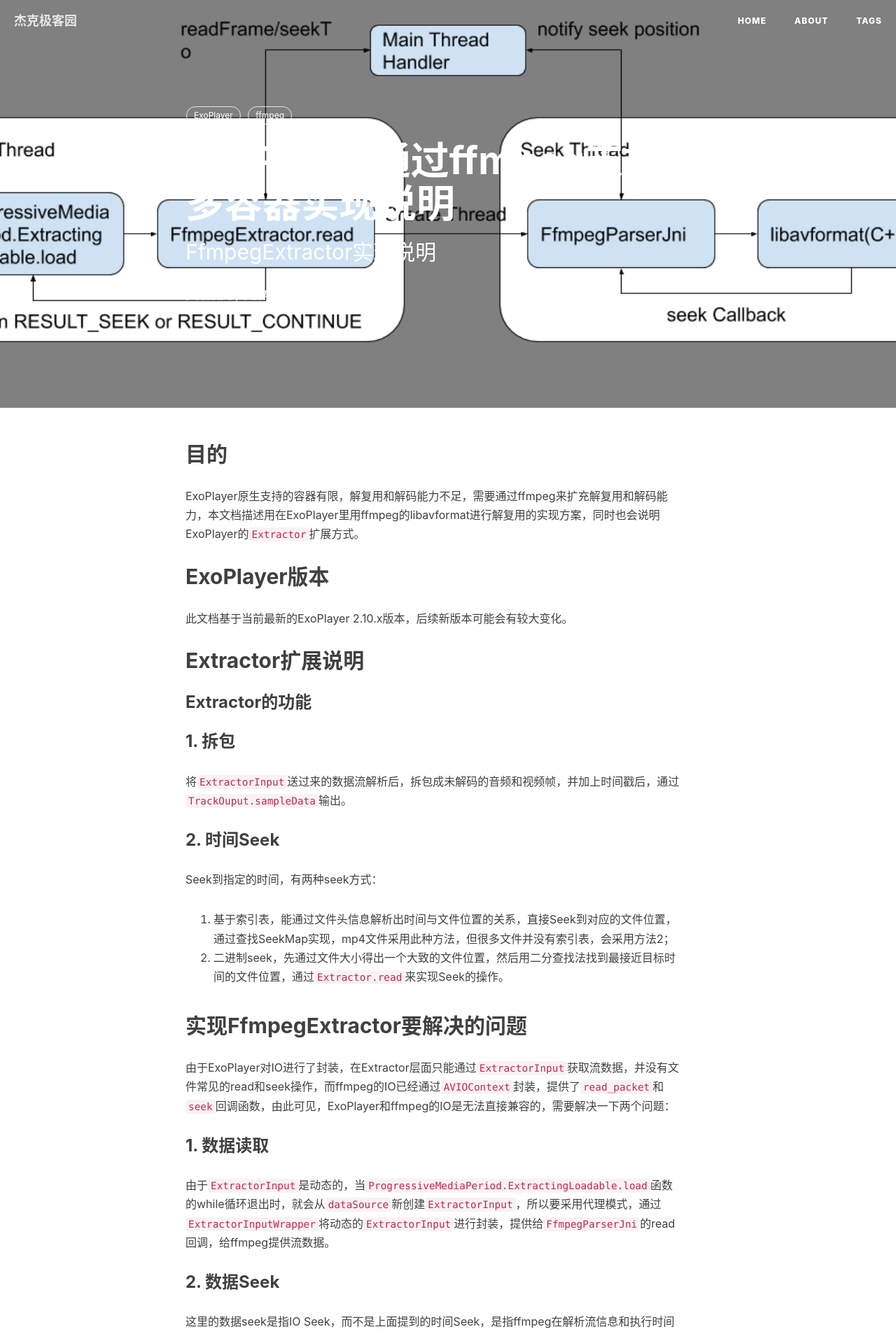
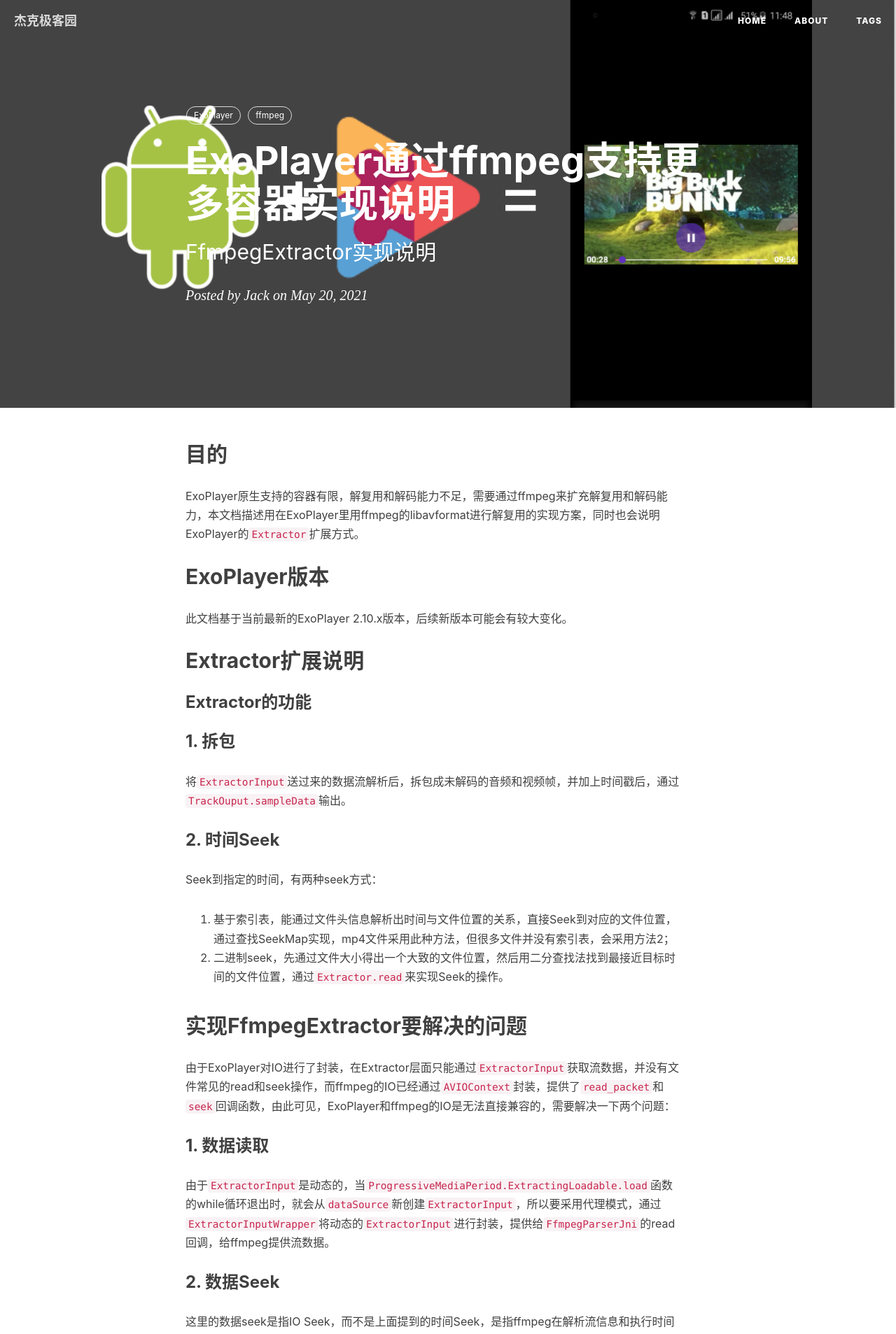
Before and after one commit to jackwuwei/jackwuwei.github.io, a Jekyll site: the page built from _posts/2021-05-20-exoplayer-ffmpeg-extractor.markdown, in a window 1280 px wide. Shown: the top 1907 px of the page at 70% size. Built offline with Jekyll 4.4.1, drawn with Linux system fonts in a browser that asks for light colours; nearby versions of some CDN libraries; comment, search, counter and statistics services are not loaded.

Commit message:
Add header image

```diff
--- a/_posts/2021-05-20-exoplayer-ffmpeg-extractor.markdown
+++ b/_posts/2021-05-20-exoplayer-ffmpeg-extractor.markdown
@@ -4,7 +4,7 @@
 subtitle:   "FfmpegExtractor实现说明"
 date:       2021-05-20 23:24:00
 author:     "Jack"
-header-img: "img/thread-model.png"
+header-img: "img/exoplayer.png"
 tags:
     - ExoPlayer
     - ffmpeg
```
Also changed, not shown: img/exoplayer.png (added).
